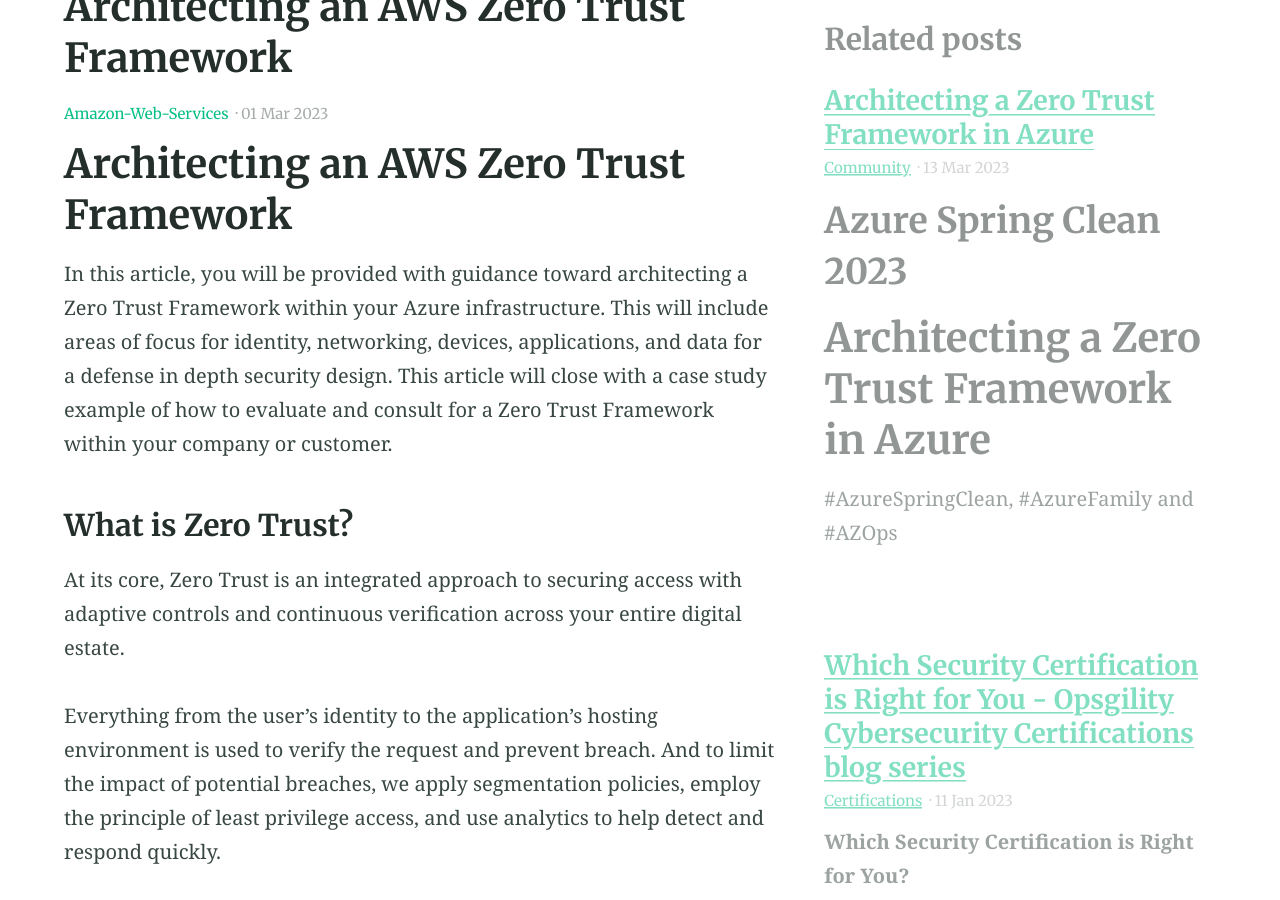
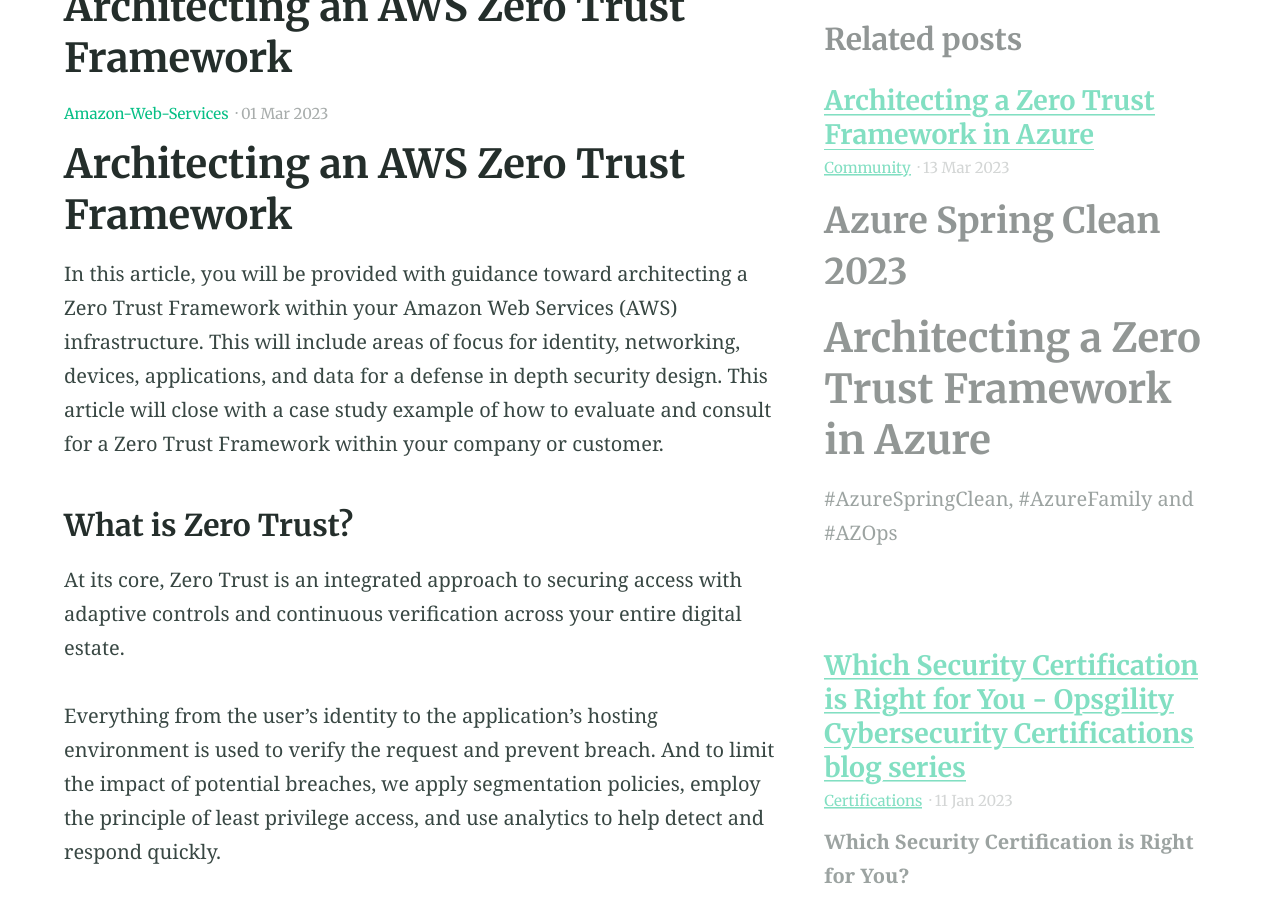
Before and after one commit to captainhyperscaler/captainhyperscaler.github.io, a Jekyll site: the page built from _posts/2023-03-01-aws-zero-trust.md, in a window 1280 px wide and 900 px high, scrolled down 479 px. Built offline with Jekyll 4.4.1, drawn with Linux system fonts in a browser that asks for light colours; some of the changed text lies outside the part shown.

Commit message:
Update 2023-03-01-aws-zero-trust.md

```diff
--- a/_posts/2023-03-01-aws-zero-trust.md
+++ b/_posts/2023-03-01-aws-zero-trust.md
@@ -9,7 +9,7 @@ aside: true
 # Architecting an AWS Zero Trust Framework #
 
 
-In this article, you will be provided with guidance toward architecting a Zero Trust Framework within your Azure infrastructure. This will include areas of focus for identity, networking, devices, applications, and data for a defense in depth security design. This article will close with a case study example of how to evaluate and consult for a Zero Trust Framework within your company or customer.
+In this article, you will be provided with guidance toward architecting a Zero Trust Framework within your Amazon Web Services (AWS) infrastructure. This will include areas of focus for identity, networking, devices, applications, and data for a defense in depth security design. This article will close with a case study example of how to evaluate and consult for a Zero Trust Framework within your company or customer.
 
 ### **What is Zero Trust?** ###
 
@@ -63,7 +63,7 @@ Administrative access to infrastructure resources should be time-bound and audit
 
 Network access through zero trust includes the isolation and segmentation between public and private networks. Providing proper permissions to the private networks will allow for availability to resources that users require while blocking potential attacks.
 
-Creating this separation within an on-premises network can be done through physical isolation of networks or virtual isolation with VLANs.  The VLAN principle can be applied within the cloud with virtual networks (VNETs) in Azure or virtual private clouds (VPCs) in AWS.  This virtual segmentation can be used to avoid public access to networks to leak into the private networks.
+Creating this separation within an on-premises network can be done through physical isolation of networks or virtual isolation with VLANs.  The VLAN principle can be applied within the cloud with virtual networks (VNETs) in AWS or virtual private clouds (VPCs) in AWS.  This virtual segmentation can be used to avoid public access to networks to leak into the private networks.
 
 Network access to through the infrastructure can be controlled with network access control lists, network security groups, and access policies.
 
@@ -100,7 +100,7 @@ Let's look at how to apply these pillars within Amazon Web Services (AWS).
 Each of the pillars can be addressed within AWS by using their cloud native security and compliance tools. Let's take a look using an example.
 
 **Case study**
-Company ABC has concerns across their Azure, on-premises, and SaaS applications architecture.  They have come to you for assistance in addressing their security concerns.  They want you to provide suggestions on how they can use the security capabilities within AWS to enforce Zero-trust methodologies across the company’s technology infrastructure.
+Company ABC has concerns across their AWS, on-premises, and SaaS applications architecture.  They have come to you for assistance in addressing their security concerns.  They want you to provide suggestions on how they can use the security capabilities within AWS to enforce Zero-trust methodologies across the company’s technology infrastructure.
 
 The areas of concern and requirements include:
 - Utilization of strong modern authentication techniques for all users, including cloud-native and on-premises directory users.
```
